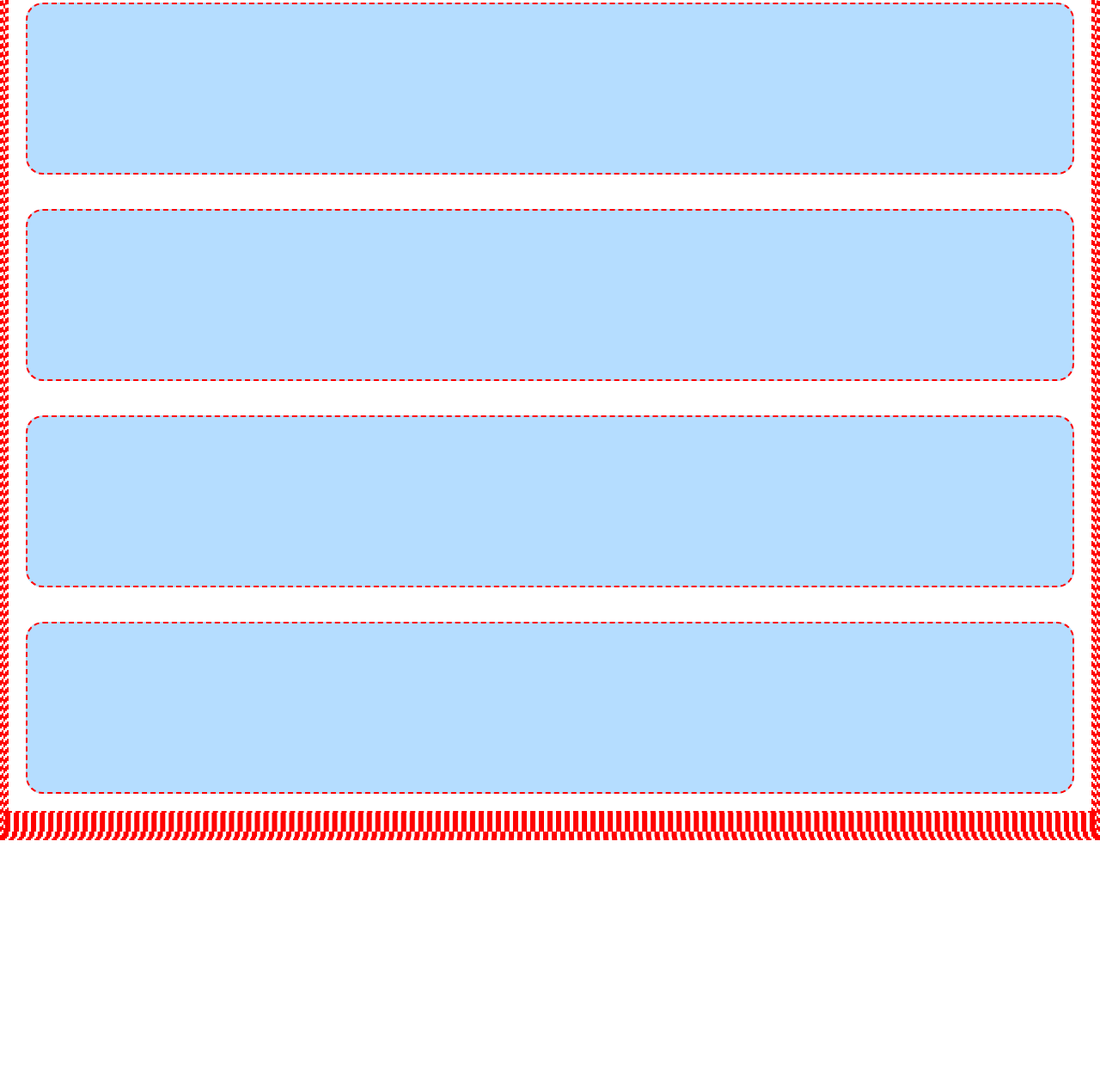
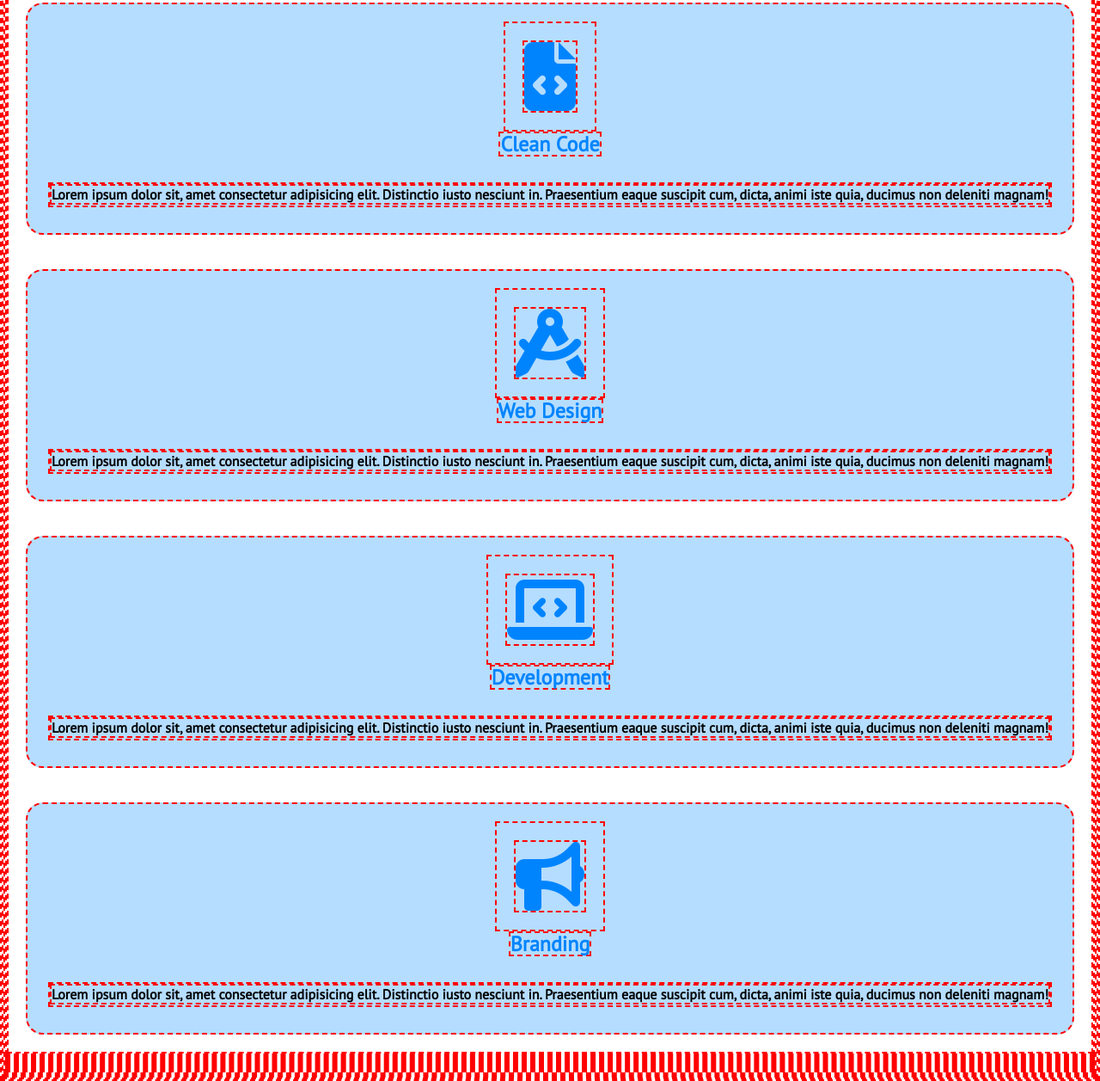
Before and after one commit to ErosEros/htmlcss-responsive-layout, a plain HTML site: page index.html in a window 1280 px wide. Shown: the part 1709-2966 px from the top of the page at 86% size. Before the commit the page ends 2686 px from the top, so only its background shows below. Drawn offline with Linux system fonts and the light colour scheme.

Commit message:
section-1 completed

```diff
--- a/css/style.css
+++ b/css/style.css
@@ -84,3 +84,16 @@ header{
 .bars > i {
     font-size: 35px;
 }
+
+.file {
+    color: #0084fd;
+}
+
+.card-icon {
+    padding-bottom: 30px;
+}
+
+.card > span {
+    font-size: 80px;
+    padding: 20px;
+}
--- a/index.html
+++ b/index.html
@@ -34,7 +34,7 @@
         <!-- section-1 -->
         <section>
             <div class="container-section-1 column">
-
+                <!-- card-1 -->
                 <div class="card column">
                     <h2>Get a demo application</h2>
                     <p><strong>Lorem ipsum dolor sit, amet consectetur adipisicing elit. Nihil sunt minus quam libero rem quae,
@@ -43,24 +43,38 @@
                     <input class="button-blue" type="button" value="App Store">
                     <img src="./img/phone.png" alt="phone">
                 </div>
-                <div class="card">
-
+                <!-- card-2 -->
+                    <div class="card column card-icon">
+                        <span class="file"><i class="fa-solid fa-file-code"></i></span>
+                        <h2>Clean Code</h2>
+                        <p><strong>Lorem ipsum dolor sit, amet consectetur adipisicing elit. Distinctio iusto nesciunt in. Praesentium eaque suscipit cum, dicta, animi iste quia, ducimus non deleniti magnam!</strong></p>
+                    </div>
+                <!-- card-3 -->
+                <div class="card column card-icon">
+                    <span class="file"><i class="fa-solid fa-compass-drafting"></i></span>
+                    <h2>Web Design</h2>
+                    <p><strong>Lorem ipsum dolor sit, amet consectetur adipisicing elit. Distinctio iusto nesciunt in. Praesentium eaque suscipit cum, dicta, animi iste quia, ducimus non deleniti magnam!</strong></p>
                 </div>
-                <div class="card">
-
+                <!-- card-4 -->
+                <div class="card column card-icon">
+                    <span class="file"><i class="fa-solid fa-laptop-code"></i></span>
+                    <h2>Development</h2>
+                    <p><strong>Lorem ipsum dolor sit, amet consectetur adipisicing elit. Distinctio iusto nesciunt in. Praesentium eaque suscipit cum, dicta, animi iste quia, ducimus non deleniti magnam!</strong></p>
                 </div>
-                <div class="card">
-
-                </div>
-                <div class="card">
-
+                <!-- card-5 -->
+                <div class="card column card-icon">
+                    <span class="file"><i class="fa-solid fa-bullhorn"></i></span>
+                    <h2>Branding</h2>
+                    <p><strong>Lorem ipsum dolor sit, amet consectetur adipisicing elit. Distinctio iusto nesciunt in. Praesentium eaque suscipit cum, dicta, animi iste quia, ducimus non deleniti magnam!</strong></p>
                 </div>
             </div>
         </section>
         <!-- / section-1 -->
 
         <!-- section-2 -->
-        <section></section>
+        <section>
+
+        </section>
         <!-- / section-2 -->
 
         <!-- section-3 -->
```
